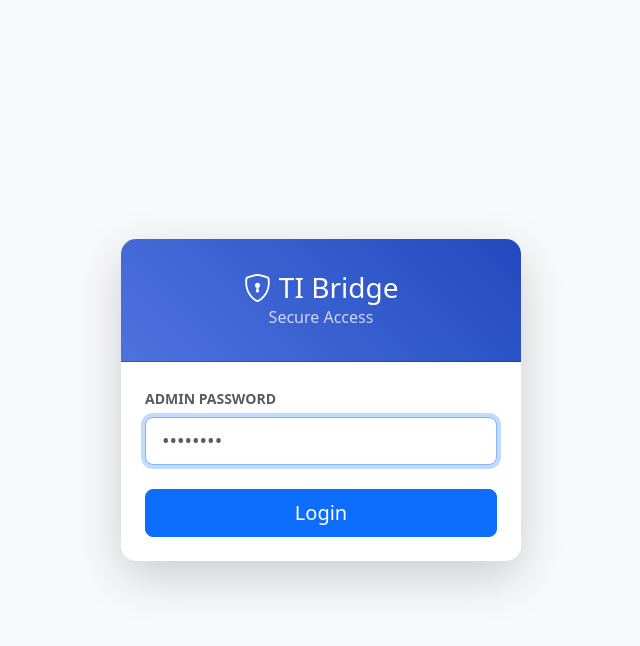
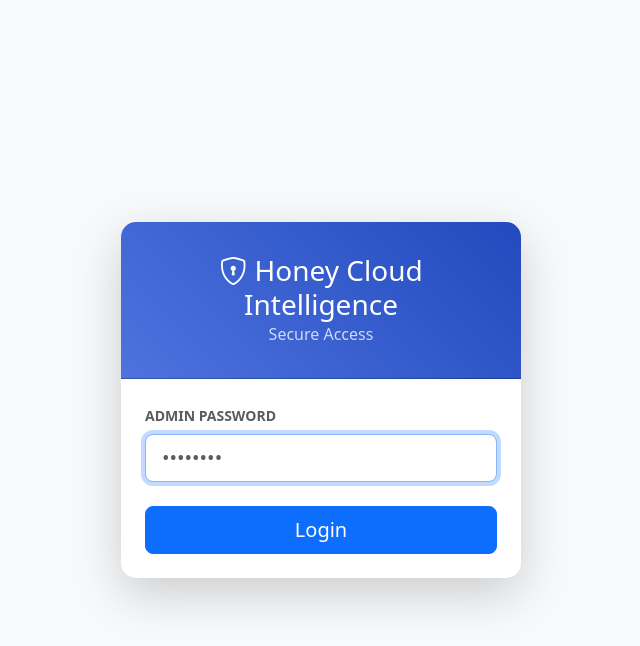
Before and after one commit to lemueIO/honey-api, a FastAPI app: page /login in a window 1280 px wide. Shown: the top 646 px of the page, without its empty margins (319-959 px from the left). Run offline with FastAPI, Linux system fonts and the light colour scheme.

Commit message:
Update titles to Honey Cloud Intelligence and add favicons

```diff
--- a/app/templates/login.html
+++ b/app/templates/login.html
@@ -4,7 +4,11 @@
 <head>
     <meta charset="UTF-8">
     <meta name="viewport" content="width=device-width, initial-scale=1.0">
-    <title>Login - TI Bridge</title>
+    <title>Login - Honey Cloud Intelligence</title>
+    <link rel="apple-touch-icon" sizes="180x180" href="{{ url_for('static', filename='apple-touch-icon.png') }}">
+    <link rel="icon" type="image/png" sizes="32x32" href="{{ url_for('static', filename='favicon-32x32.png') }}">
+    <link rel="icon" type="image/png" sizes="16x16" href="{{ url_for('static', filename='favicon-16x16.png') }}">
+    <link rel="shortcut icon" href="{{ url_for('static', filename='favicon.ico') }}">
     <link href="https://cdn.jsdelivr.net/npm/bootstrap@5.3.0/dist/css/bootstrap.min.css" rel="stylesheet">
     <link rel="stylesheet" href="https://cdn.jsdelivr.net/npm/bootstrap-icons@1.10.5/font/bootstrap-icons.css">
     <style>
@@ -36,7 +40,7 @@
 <body>
     <div class="card login-card">
         <div class="card-header text-center">
-            <h3 class="mb-0"><i class="bi bi-shield-lock"></i> TI Bridge</h3>
+            <h3 class="mb-0"><i class="bi bi-shield-lock"></i> Honey Cloud Intelligence</h3>
             <p class="mb-0 opacity-75">Secure Access</p>
         </div>
         <div class="card-body p-4">
```
Also changed, not shown: app/templates/index.html (+6 -2 lines), app/static/apple-touch-icon.png (added), app/static/favicon-16x16.png (added), app/static/favicon-32x32.png (added), app/static/favicon.ico (added).
